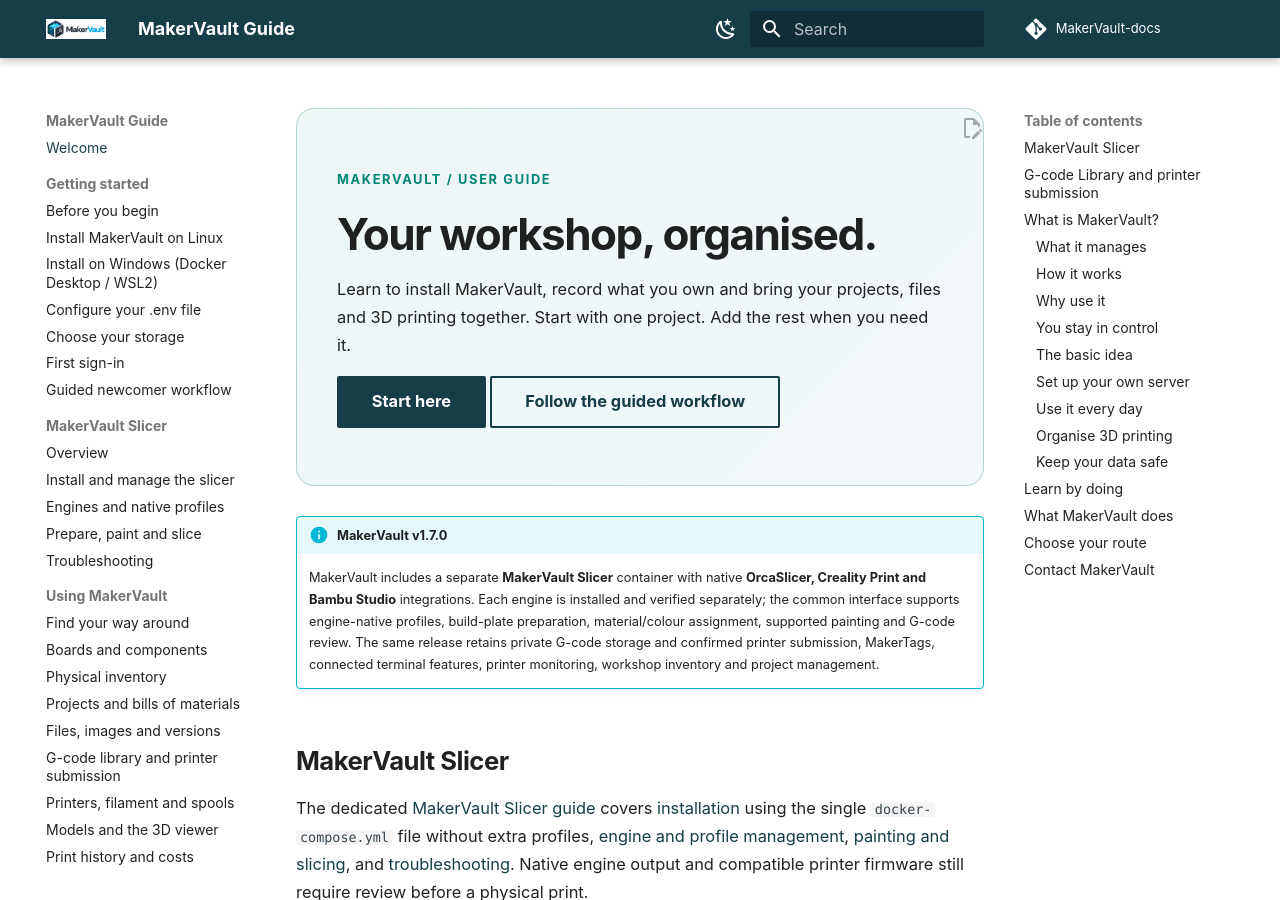
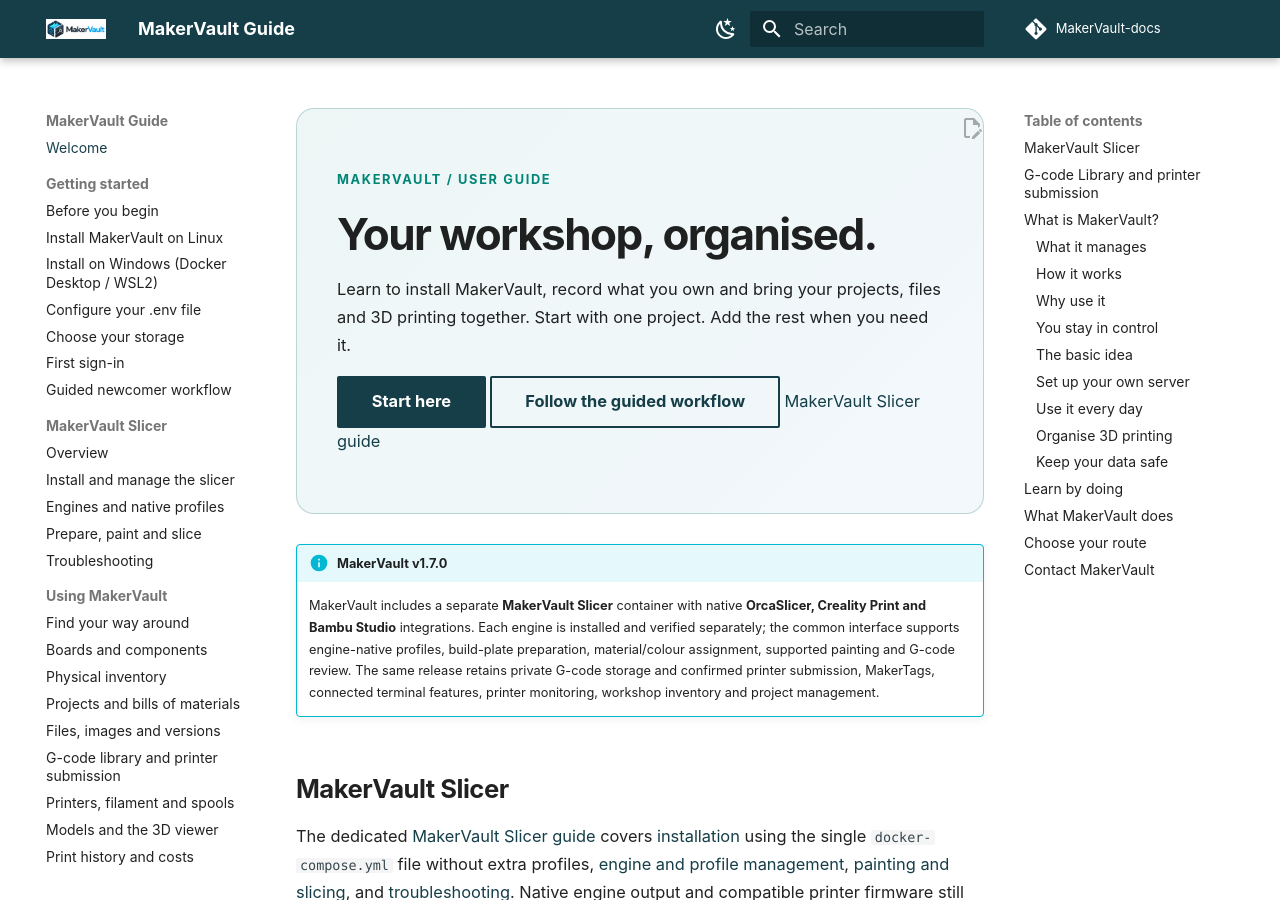
Before and after one commit to gavrd7/MakerVault-docs, an MkDocs documentation site: the page built from docs/guide/index.md, in a window 1280 px wide and 900 px high. Built offline with MkDocs 1.6.1 and Material for MkDocs 9.7.7, drawn with Linux system fonts in a browser that asks for light colours; comment, search, counter and statistics services are not loaded.

Commit message:
docs(home): surface slicer guide next to getting-started and printing links

```diff
--- a/docs/guide/index.md
+++ b/docs/guide/index.md
@@ -7,6 +7,7 @@ Learn to install MakerVault, record what you own and bring your projects, files
 
 [Start here](getting-started/before-you-begin.md){ .md-button .md-button--primary }
 [Follow the guided workflow](getting-started/first-project.md){ .md-button }
+[MakerVault Slicer guide](slicer/index.md)
 </div>
 
 !!! info "MakerVault v1.7.0"
@@ -113,7 +114,7 @@ Find a board, add the units you own, plan a build and keep its files together.
 ### Organise 3D printing
 Keep track of printers, camera feeds, physical spools, models, print history and explicitly retained printed parts.
 
-[3D printing →](using/printing.md)
+[3D printing →](using/printing.md) · [MakerVault Slicer →](slicer/index.md)
 </div>
 <div class="guide-card" markdown>
 ### Keep your data safe
```
